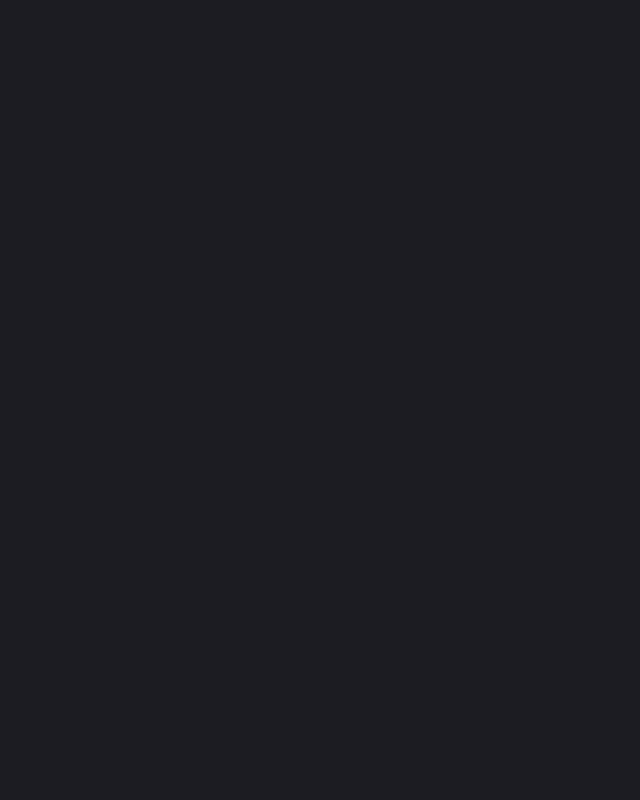
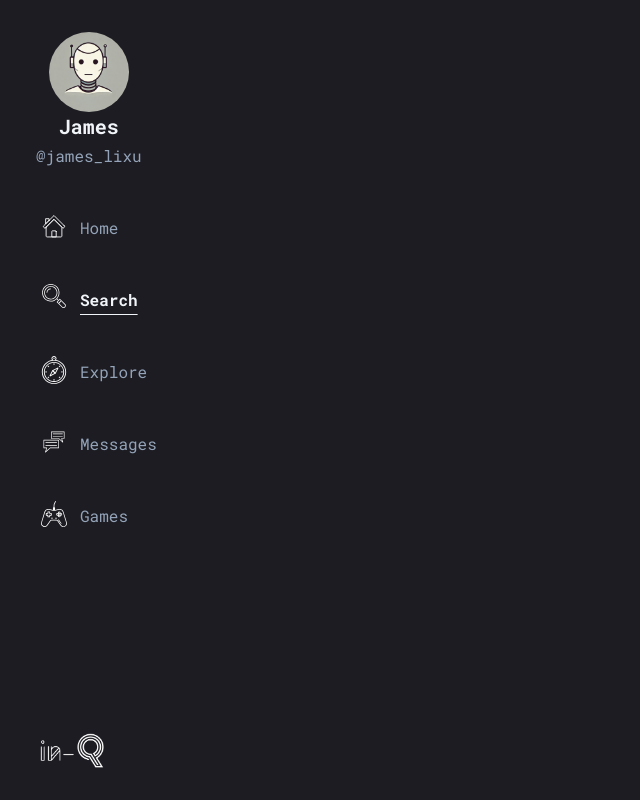
Before and after one commit to james-lixu/in-Q, a React (Create React App) app in the folder frontend/: page /search in a window 1280 px wide. Before the commit this address had no page. Shown: the whole page, without its empty margins (0-640 px from the left). Built offline with nearby package versions, Linux system fonts and the light colour scheme.

Commit message:
leftsidebar completed
log in and registration work and on sign in sends to home page with leftsidebar, need to add user auth using test user data currently to add profile icon and name

```diff
--- a/frontend/src/App.js
+++ b/frontend/src/App.js
@@ -2,6 +2,10 @@ import { BrowserRouter, Routes, Route } from "react-router-dom";
 import LandingPage from "./pages/LandingPage";
 import Home from "./pages/Home";
 import RegistrationForm from "./components/RegistrationForm";
+import Messsages from "./pages/Messsages";
+import Explore from "./pages/Explore";
+import Search from "./pages/Search";
+import Games from "./pages/Games";
 
 const App = () => {
   return (
@@ -12,6 +16,10 @@ const App = () => {
             <Route path="/" element={<LandingPage />} />
             <Route path="/home" element={<Home />} />
             <Route path="/register" element={<RegistrationForm />} />
+            <Route path="/search" element={<Search />} />
+            <Route path="/explore" element={<Explore />} />
+            <Route path="/messages" element={<Messsages />} />
+            <Route path="/games" element={<Games />} />
           </Routes>
         </div>
       </BrowserRouter>
--- a/frontend/src/components/LeftSidebar.jsx
+++ b/frontend/src/components/LeftSidebar.jsx
@@ -7,23 +7,35 @@ import MessagesIcon from "../images/Messages-Icon.svg";
 import GamesIcon from "../images/Games-Icon.svg";
 
 const inQLogo = require("../images/inQ-Logo.png");
+const defaultProfileIcon = require("../images/Default-Profile-Icon.png")
 
 const LeftSidebar = () => {
   const navigate = useNavigate();
   const location = useLocation();
   const isActive = (path) => location.pathname === path;
 
+  // Example user data
+  const user = {
+    name: "James",
+    username: "james_lixu",
+  };
+
   return (
-    <div className="flex flex-col flex-shrink p-8">
-      {/* Logo */}
-      <button onClick={() => navigate("/home")}>
-        <img src={inQLogo} alt="in-Q Logo" className="w-24" />
-      </button>
+    <div className="flex flex-col justify-between h-screen p-8">
+      <div className="flex flex-col">
+        {/* Display Name and username */}
+        <div className="flex flex-col mb-4 items-start ml-1">
+          <div className="flex flex-col items-center">
+            <img src={defaultProfileIcon} alt="Default profile icon" className="w-12 lg:w-20 rounded-full cursor-pointer" onClick={() => navigate("/profile")}/>
+            <h2 className="text-slate-100 text-xl font-bold">{user.name}</h2>
+            <span className="text-slate-400 hover:cursor-pointer" onClick={() => navigate("/profile")}>@{user.username} </span>
+          </div>
+        </div>
 
         {/* Home Button */}
         <button
-        className={`flex ml-6 mt-8 p-2 gap-3 focus:font-bold ${
-          isActive("/home") ? "text-slate-100 font-bold" : "text-slate-400"
+          className={`flex mt-4 p-2 gap-3 focus:font-bold ${
+            isActive("/home") ? "text-slate-100 font-bold underline underline-offset-8" : "text-slate-400"
           }`}
           onClick={() => navigate("/home")}
         >
@@ -33,8 +45,8 @@ const LeftSidebar = () => {
 
         {/* Search Button */}
         <button
-        className={`flex ml-6 mt-8 p-2 gap-3 focus:font-bold ${
-          isActive("/search") ? "text-slate-100 font-bold" : "text-slate-400"
+          className={`flex mt-6 p-2 gap-3 focus:font-bold ${
+            isActive("/search") ? "text-slate-100 font-bold  underline underline-offset-8" : "text-slate-400"
           }`}
           onClick={() => navigate("/search")}
         >
@@ -44,8 +56,8 @@ const LeftSidebar = () => {
 
         {/* Explore Button */}
         <button
-        className={`flex ml-6 mt-8 p-2 gap-3 focus:font-bold ${
-          isActive("/explore") ? "text-slate-100 font-bold" : "text-slate-400"
+          className={`flex mt-6 p-2 gap-3 focus:font-bold ${
+            isActive("/explore") ? "text-slate-100 font-bold  underline underline-offset-8" : "text-slate-400"
           }`}
           onClick={() => navigate("/explore")}
         >
@@ -55,8 +67,8 @@ const LeftSidebar = () => {
 
         {/* Messages Button */}
         <button
-        className={`flex ml-6 mt-8 p-2 gap-3 focus:font-bold ${
-          isActive("/messages") ? "text-slate-100 font-bold" : "text-slate-400"
+          className={`flex mt-6 p-2 gap-3 focus:font-bold ${
+            isActive("/messages") ? "text-slate-100 font-bold  underline underline-offset-8" : "text-slate-400"
           }`}
           onClick={() => navigate("/messages")}
         >
@@ -66,8 +78,8 @@ const LeftSidebar = () => {
 
         {/* Games Button */}
         <button
-        className={`flex ml-6 mt-8 p-2 gap-3 focus:font-bold ${
-          isActive("/games") ? "text-slate-100 font-bold" : "text-slate-400"
+          className={`flex mt-6 p-2 gap-3 focus:font-bold ${
+            isActive("/games") ? "text-slate-100 font-bold  underline underline-offset-8" : "text-slate-400"
           }`}
           onClick={() => navigate("/games")}
         >
@@ -75,6 +87,12 @@ const LeftSidebar = () => {
           <span className="hidden lg:block">Games</span>
         </button>
       </div>
+
+      {/* Logo */}
+      <button onClick={() => navigate("/home")} className="self-start ml-2 mt-6">
+        <img src={inQLogo} alt="in-Q Logo" className="w-12 lg:w-16" />
+      </button>
+    </div>
   );
 };
 
--- /dev/null
+++ b/frontend/src/pages/Explore.jsx
@@ -0,0 +1,12 @@
+import React from 'react'
+import LeftSidebar from '../components/LeftSidebar'
+
+const Explore = () => {
+  return (
+    <div>
+        <LeftSidebar/>
+    </div>
+  )
+}
+
+export default Explore
--- /dev/null
+++ b/frontend/src/pages/Games.jsx
@@ -0,0 +1,12 @@
+import React from 'react'
+import LeftSidebar from '../components/LeftSidebar'
+
+const Games = () => {
+  return (
+    <div>
+        <LeftSidebar/>
+    </div>
+  )
+}
+
+export default Games
--- /dev/null
+++ b/frontend/src/pages/Messsages.jsx
@@ -0,0 +1,12 @@
+import React from 'react'
+import LeftSidebar from '../components/LeftSidebar'
+
+const Messsages = () => {
+  return (
+    <div>
+        <LeftSidebar/>
+    </div>
+  )
+}
+
+export default Messsages
--- /dev/null
+++ b/frontend/src/pages/Search.jsx
@@ -0,0 +1,12 @@
+import React from 'react'
+import LeftSidebar from '../components/LeftSidebar'
+
+const Search = () => {
+  return (
+    <div>
+        <LeftSidebar/>
+    </div>
+  )
+}
+
+export default Search
```
Also changed, not shown: frontend/src/components/LoginForm.jsx (renamed from frontend/src/components/LoginForm.js), frontend/src/components/LoginModal.jsx (renamed from frontend/src/components/LoginModal.js), frontend/src/components/RegisterModal.jsx (renamed from frontend/src/components/RegisterModal.js), frontend/src/components/RegistrationForm.jsx (renamed from frontend/src/components/RegistrationForm.js), frontend/src/images/Default-Profile-Icon.png (added), frontend/src/pages/Home.jsx (renamed from frontend/src/pages/Home.js), frontend/src/pages/LandingPage.jsx (renamed from frontend/src/pages/LandingPage.js), 1 other file (tests, documents, lock files or other folders). Lines whose indentation alone changed are shown as unchanged.
